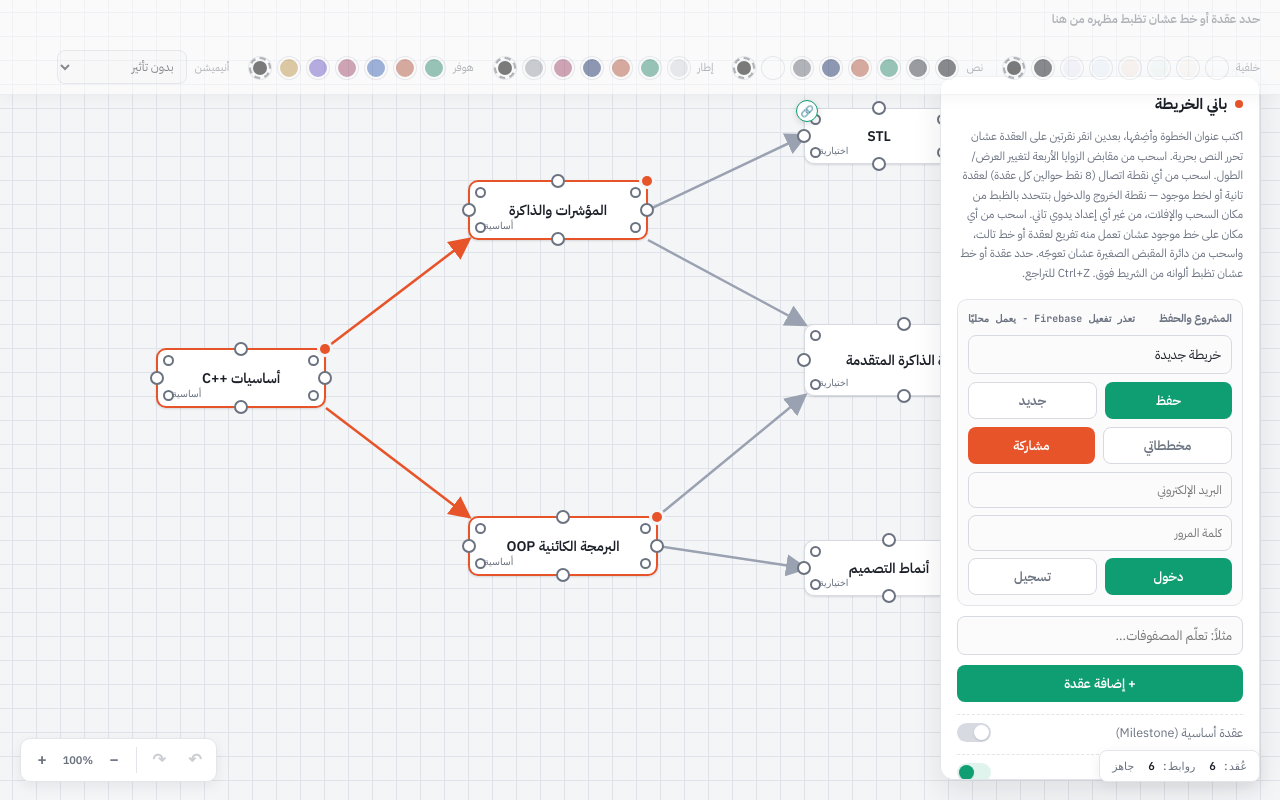
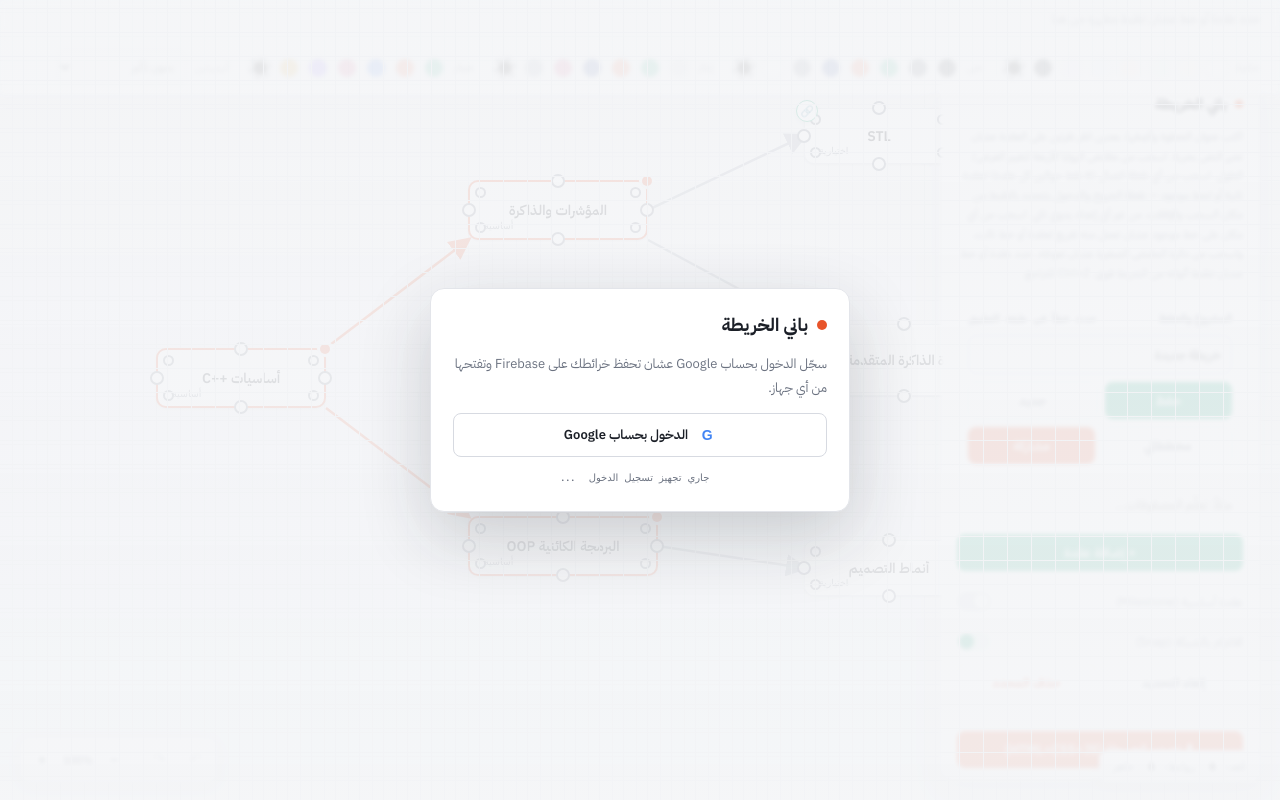
Before and after one commit to SaadMMustafa/Roadmap-Builder, a plain HTML site: page index.html in a window 1280 px wide. Drawn offline with Linux system fonts and the light colour scheme.

Commit message:
index.html

```diff
--- a/index.html
+++ b/index.html
@@ -332,6 +332,69 @@
   .auth-grid input{ padding:8px 9px; font-size:12px; }
   .hidden{ display:none !important; }
 
+  .login-screen{
+    position:fixed; inset:0; z-index:90;
+    display:flex; align-items:center; justify-content:center;
+    padding:22px;
+    background:
+      linear-gradient(rgba(244,245,247,.88), rgba(244,245,247,.92)),
+      repeating-linear-gradient(0deg, transparent 0 23px, var(--grid-line) 23px 24px),
+      repeating-linear-gradient(90deg, transparent 0 23px, var(--grid-line) 23px 24px);
+  }
+  .login-card{
+    width:min(420px, 94vw);
+    background:var(--panel);
+    border:1px solid var(--panel-border);
+    border-radius:14px;
+    box-shadow:0 24px 70px rgba(27,31,39,.2);
+    padding:22px;
+    display:flex; flex-direction:column; gap:14px;
+  }
+  .login-card h1{
+    margin:0;
+    display:flex; align-items:center; gap:9px;
+    font-size:18px;
+  }
+  .login-card h1::before{
+    content:""; width:10px; height:10px; border-radius:50%;
+    background:var(--accent); flex-shrink:0;
+  }
+  .login-card p{
+    margin:0;
+    color:var(--text-dim);
+    font-size:13px;
+    line-height:1.8;
+  }
+  .google-btn{
+    width:100%;
+    display:flex; align-items:center; justify-content:center; gap:10px;
+    background:#fff;
+    color:var(--text);
+    border:1px solid var(--node-border);
+    min-height:44px;
+  }
+  .google-mark{
+    width:18px; height:18px; border-radius:50%;
+    display:inline-grid; place-items:center;
+    font-family:Arial, sans-serif; font-weight:700; font-size:14px;
+    color:#4285f4;
+  }
+  .login-status{
+    min-height:18px;
+    color:var(--text-dim);
+    font-family:var(--font-mono);
+    font-size:10px;
+    text-align:center;
+  }
+  body.auth-locked #toolbar,
+  body.auth-locked #topBar,
+  body.auth-locked #status,
+  body.auth-locked #zoom-ctl{
+    filter:blur(2px);
+    pointer-events:none;
+    user-select:none;
+  }
+
   .modal-backdrop{
     position:fixed; inset:0; z-index:60;
     background:rgba(27,31,39,.28);
@@ -395,7 +458,7 @@
   }
 </style>
 </head>
-<body>
+<body class="auth-locked">
 
 <div id="canvas-wrap">
   <div id="stage">
@@ -491,14 +554,6 @@
       <button class="btn-ghost" id="dashboardBtn" style="flex:1">مخططاتي</button>
       <button class="btn-accent" id="shareDiagramBtn" style="flex:1">مشاركة</button>
     </div>
-    <div class="auth-grid" id="authBox">
-      <input type="text" id="authEmail" placeholder="البريد الإلكتروني">
-      <input type="password" id="authPassword" placeholder="كلمة المرور">
-      <div class="row">
-        <button class="btn-primary" id="signInBtn" style="flex:1">دخول</button>
-        <button class="btn-ghost" id="signUpBtn" style="flex:1">تسجيل</button>
-      </div>
-    </div>
     <div class="row hidden" id="userBox">
       <button class="btn-ghost" id="signOutBtn" style="flex:1">خروج</button>
     </div>
@@ -574,6 +629,18 @@
 </div>
 
 <div class="share-banner hidden" id="shareBanner">وضع مشاركة للعرض فقط</div>
+
+<div class="login-screen" id="loginScreen">
+  <div class="login-card">
+    <h1>باني الخريطة</h1>
+    <p>سجّل الدخول بحساب Google عشان تحفظ خرائطك على Firebase وتفتحها من أي جهاز.</p>
+    <button class="google-btn" id="googleSignInBtn">
+      <span class="google-mark">G</span>
+      الدخول بحساب Google
+    </button>
+    <div class="login-status" id="loginStatus">جاري تجهيز تسجيل الدخول...</div>
+  </div>
+</div>
 
 <script>
 (function(){
```
